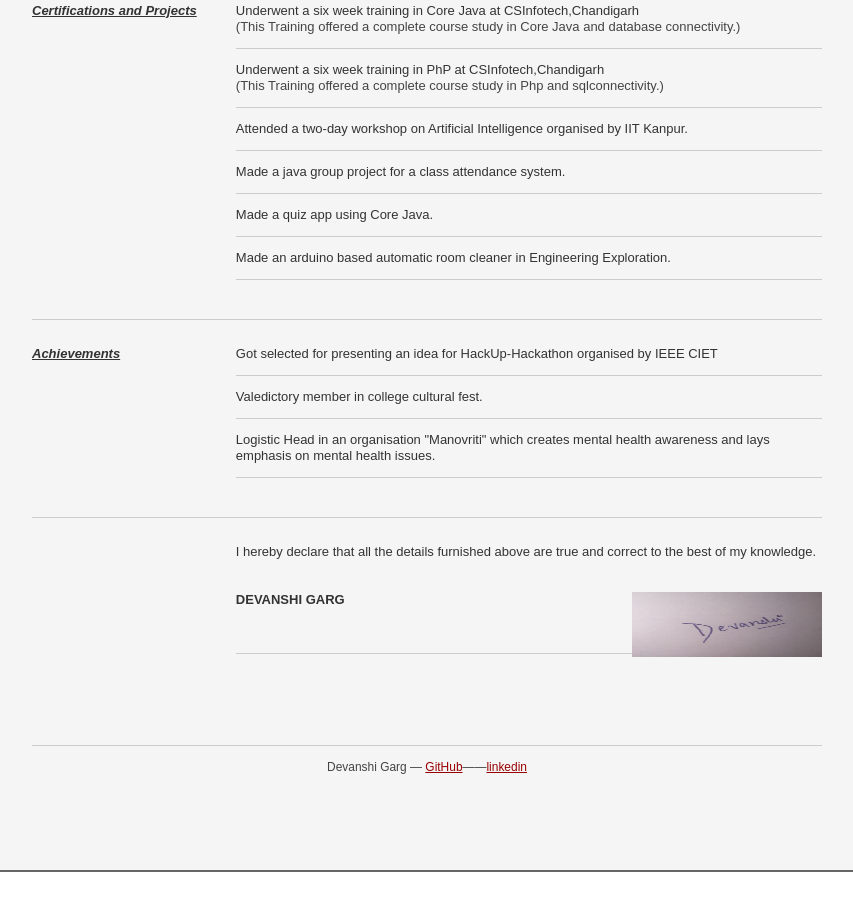
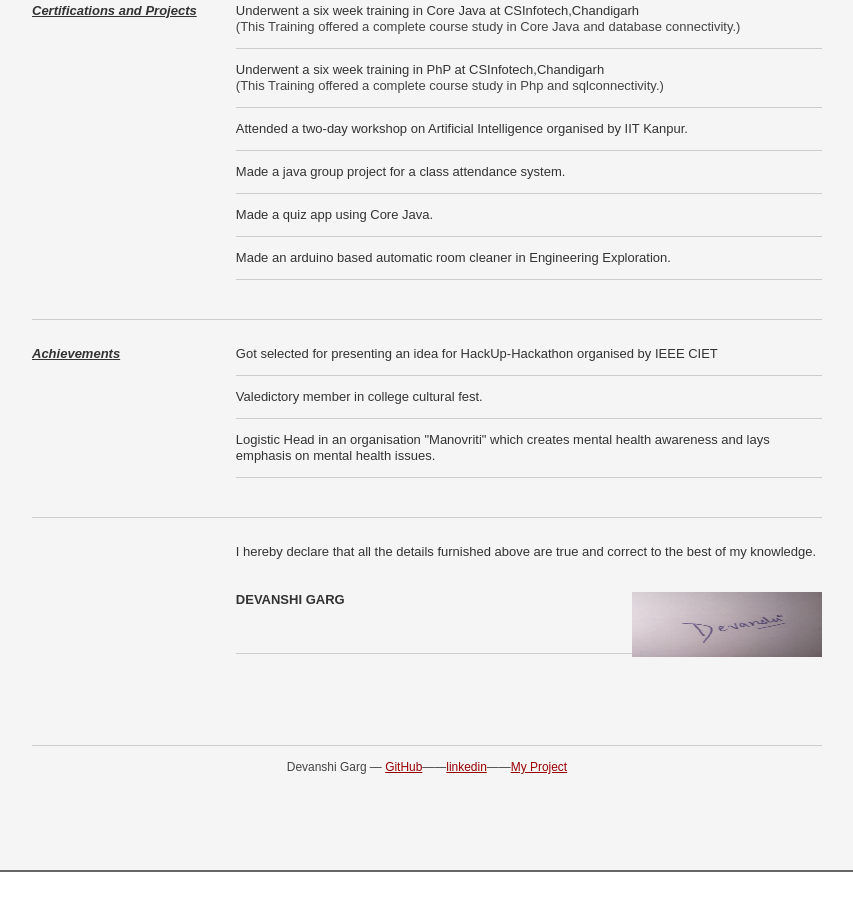
Before and after one commit to DevanshiGarg08/Resume, a plain HTML site: page index.html in a window 1280 px wide. Shown: the part 755-1665 px from the top of the page, without its empty margins (213-1066 px from the left). Drawn offline with Linux system fonts and the light colour scheme.

Commit message:
Update index.html

```diff
--- a/index.html
+++ b/index.html
@@ -223,7 +223,7 @@
 		</div>
 
 		<div id="ft">
-			<p>Devanshi Garg &mdash; <a href="https://github.com/DevanshiGarg08">GitHub</a>&mdash;&mdash;<a href="https://www.linkedin.com/in/devanshi-garg-43522b192/">linkedin</a></p>
+			<p>Devanshi Garg &mdash; <a href="https://github.com/DevanshiGarg08">GitHub</a>&mdash;&mdash;<a href="https://www.linkedin.com/in/devanshi-garg-43522b192/">linkedin</a>&mdash;&mdash;<a href="https://devanshigarg08.github.io/assessment-project/">My Project</a></p>
 		</div>
 
 	</div>
```
